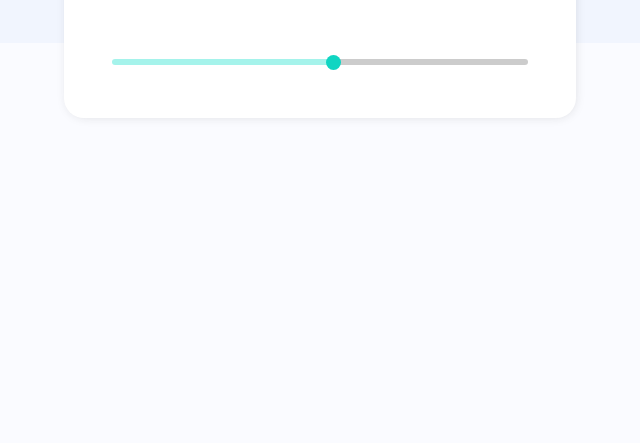
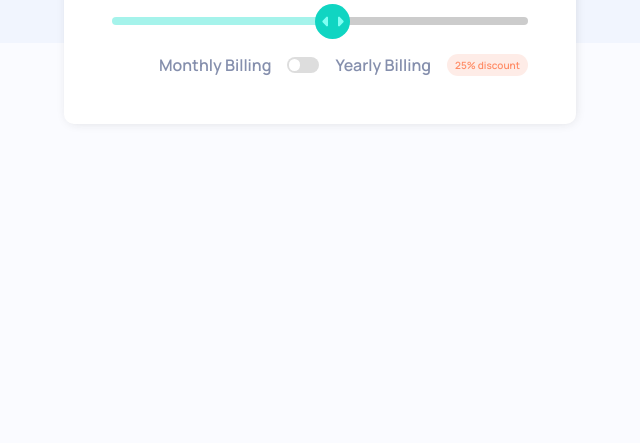
Before and after one commit to jakub-ozog/interactive-pricing-component, a plain HTML site: page index.html in a window 1280 px wide. Shown: the part 357-800 px from the top of the page, without its empty margins (320-960 px from the left). Drawn offline with Linux system fonts and the light colour scheme.

Commit message:
style(pricing-card): range slider + switch button style

```diff
--- a/app/script.js
+++ b/app/script.js
@@ -1,7 +1,6 @@
 
 const sliderEl4 = document.querySelector("#range4")
 const sliderValue4 = document.querySelector(".card__price")
-
 
 const initProgress = sliderEl4.value
 sliderValue4.textContent = `$${initProgress}`;
--- a/index.html
+++ b/index.html
@@ -39,13 +39,23 @@
       </div>
       <div class="card__slider">
       </div>
-
-
       <div class="range">
         <div class="range-slider">
           <input type="range" min="0" max="30" value="16" step="2" class="range-input" id="range4" />
         </div>
       </div>
+
+      <div class="card__billing">
+        <label class="card__billingLabel" for="checkBox">Monthly Billing</label>
+        <input class="card__billingInput" id="checkBox" type="checkbox">
+        <label class="card__billingLabel" for="checkBox">Yearly Billing</label>
+        <div class="card__discount">
+          <p>
+            25% discount
+          </p>
+        </div>
+      </div>
+  </div>
   </div>
   </div>
   </section>
--- a/styles/style.scss
+++ b/styles/style.scss
@@ -1,7 +1,7 @@
 // Colors
 $SoftCyan: #a5f3eb;
 $StrongCyan: hsl(174, 86%, 45%);
-$LightGrayish: Red hsl(14, 92%, 95%);
+$LightGrayishRed: hsl(14, 92%, 95%);
 $LightRed: hsl(15, 100%, 70%);
 $PaleBlue: hsl(226, 100%, 87%);
 
@@ -88,7 +88,7 @@ html {
     background: $White;
     width: clamp(250px, 40%, 1000px);
     padding: 3rem 3rem;
-    border-radius: 20px;
+    border-radius: 10px;
     box-shadow: 1px 1px 12px -4px #27272736;
 
     &__header {
@@ -125,12 +125,92 @@ html {
     &__slider {
         display: flex;
         justify-content: center;
-        margin-top: 4rem;
+        margin-top: 1.5rem;
         text-align: center;
+    }
+
+
+
+    &__billingInput {
+        position: absolute;
+        cursor: pointer;
+        opacity: 0;
+        left: -9000px;
+        top: -9000px;
+        transition: .2s;
+
+        &:checked+label {
+            transition: .2s;
+
+            &:after {
+                left: 1.2em;
+                transition: .2s;
+            }
+
+            &:before {
+                background-color: $StrongCyan;
+                transition: .2s;
+            }
+        }
+    }
+
+&__billing {
+    display: flex;
+    align-items: center;
+    justify-content: right;
+    gap: 1rem;
+    margin-top: 1.5rem;
+
+    label {
+        font-size: 1rem;
+        color: $GrayishBlue;
+        user-select: none;
+    }
+}
+
+    &__billingInput+label {
+        position: relative;
+        display: flex;
+        align-items: center;
+        transition: .2s;
+
+
+        &:before {
+            content: '';
+            width: 2em;
+            height: 1em;
+            background: #ddd;
+            border-radius: 1em;
+            margin-right: 1rem;
+            transition: .2s;
+        }
+
+        &:after {
+            position: absolute;
+            content: '';
+            left: .1em;
+            width: .7em;
+            height: .7em;
+            background: $White;
+            border-radius: 1em;
+            margin-right: .25em;
+            transition: .2s;
+        }
+    }
+
+    &__discount {
+        padding: .25rem .5rem;
+        border-radius: 25px;
+        background-color: $LightGrayishRed;
+        font-size: 0.625rem;
+
+        p {
+            color: $LightRed;
         }
     }
 
 
+}
 
 /* range 2 */
 .range-input {
@@ -140,19 +220,24 @@ html {
     cursor: pointer;
     outline: none;
     border-radius: 15px;
-    height: 6px;
+    height: 8px;
     background: #ccc;
 }
 
 .range-input::-webkit-slider-thumb {
     -webkit-appearance: none;
-    appearance: none;
-    height: 15px;
-    width: 15px;
-    background-color: $StrongCyan;
+    // appearance: none;
+    height: 35px;
+    width: 35px;
     border-radius: 50%;
+    background: $StrongCyan url('/images/icon-slider.svg') center no-repeat;
     border: none;
     transition: .2s ease-in-out;
+
+    &:hover {
+
+        background: $StrongCyan url('/images/icon-slider.svg') center no-repeat;
+    }
 }
 
 .range-input::-moz-range-thumb {
@@ -162,15 +247,17 @@ html {
     border-radius: 50%;
     border: none;
     transition: .2s ease-in-out;
+
+
 }
 
 .range-input::-webkit-slider-thumb:hover {
-    box-shadow: 0 0 20px 5px $StrongCyan;
+    box-shadow: 0 15px 35px 0px $StrongCyan;
 }
 
-// .range-input:active::-webkit-slider-thumb {
-//     box-shadow: 0 0 0 13px $StrongCyan;
-// }
+.range-input:active::-webkit-slider-thumb {
+    cursor: grab;
+}
 
 // .range-input:focus::-webkit-slider-thumb {
 //     box-shadow: 0 0 20px 5px $StrongCyan;
```
Also changed, not shown: styles/dist/style.css. Lines whose indentation alone changed are shown as unchanged.
